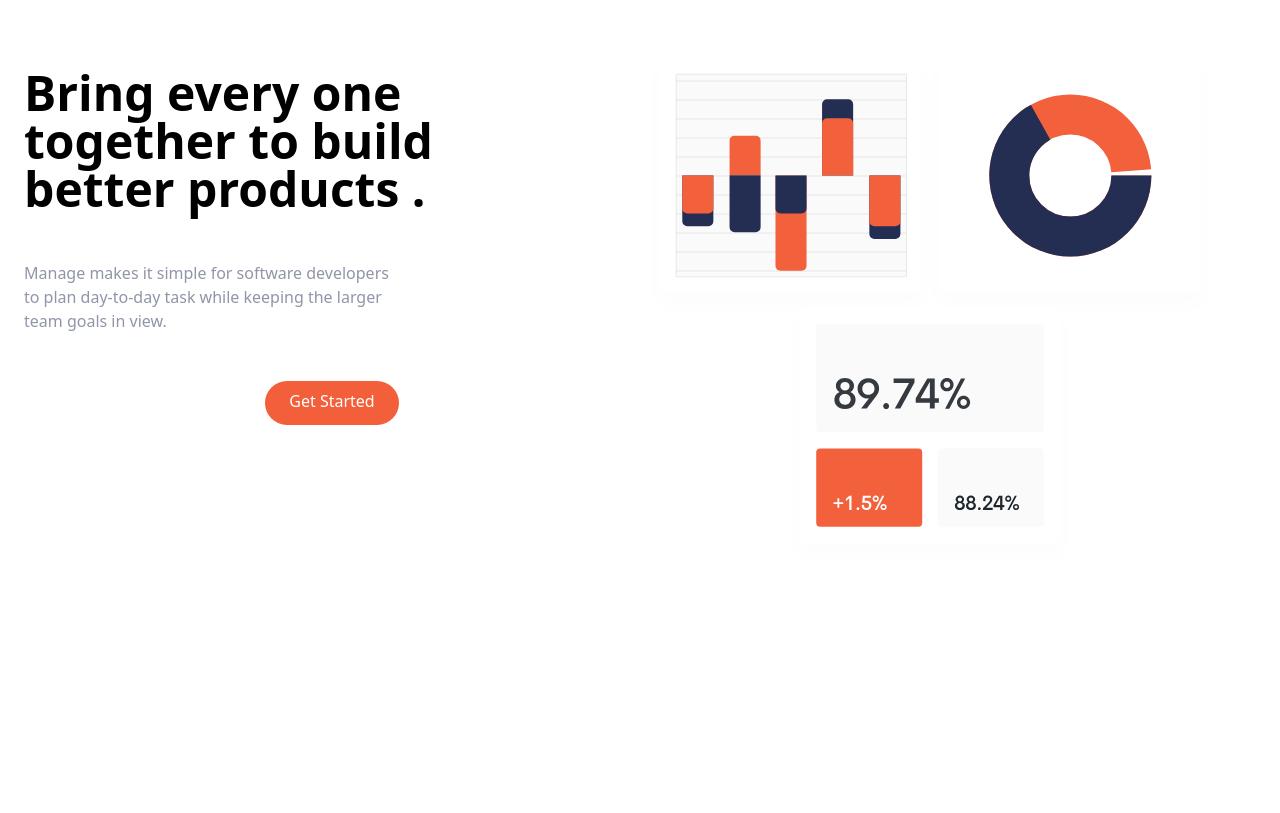
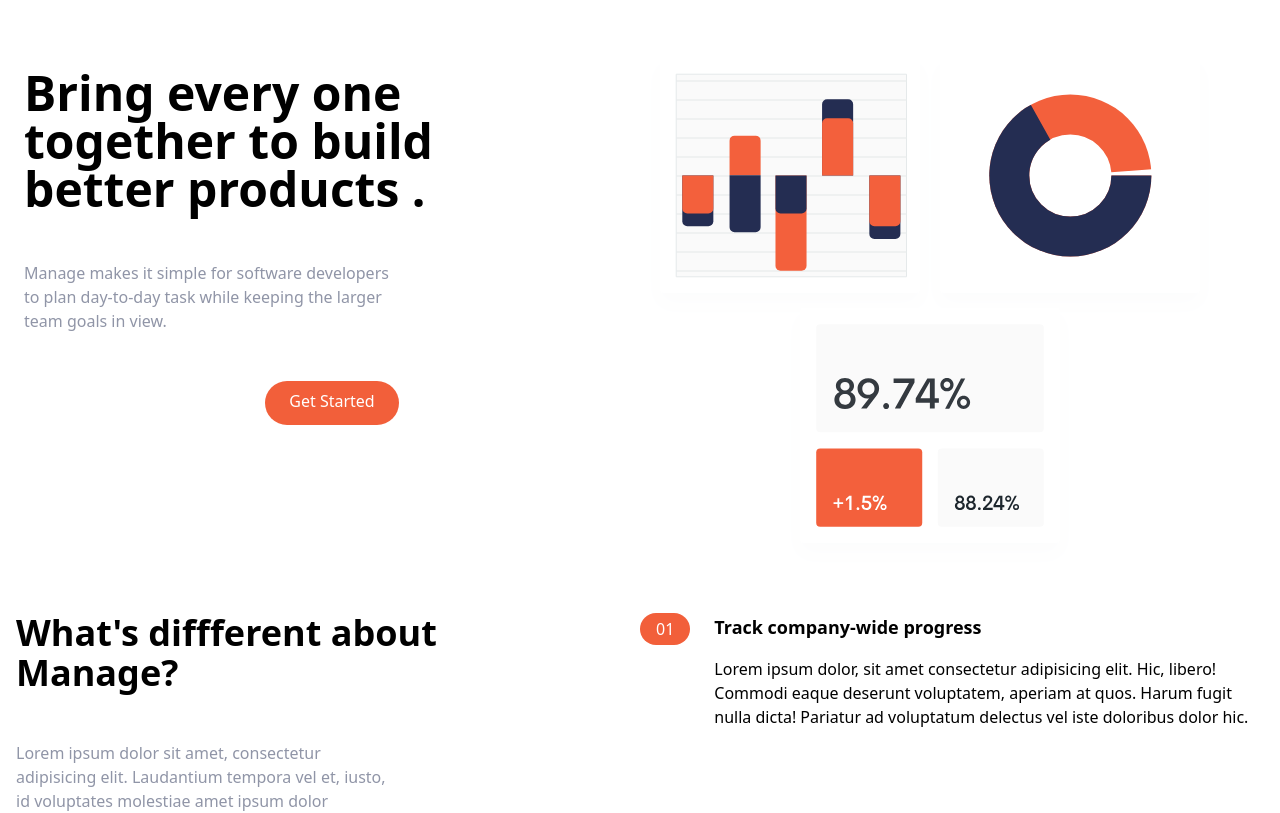
Before and after one commit to Mukiibi-G-J/manage-website, a website: page index.html in a window 1280 px wide. Shown: the part 84-897 px from the top of the page. Before the commit the page ends 800 px from the top, so only its background shows below. Drawn offline with Linux system fonts and the light colour scheme.

Commit message:
feature sections

```diff
--- a/index.html
+++ b/index.html
@@ -67,5 +67,55 @@
         </div>
       </div>
     </section>
+
+    <!-- feauters sections -->
+
+    <section class="features">
+      <div
+        class="container flex flex-col px-4 mt-10 space-y-12 md:space-y-0 md:flex-row"
+      >
+        <!-- whats diffferent -->
+        <div class="flex flex-col space-y-12 md:w-1/2">
+          <h2 class="max-w-md text-4xl font-bold text-center md:text-left">
+            What's diffferent about Manage?
+          </h2>
+          <p class="max-w-sm text-center text-darkGrayishBlue md:text-left">
+            Lorem ipsum dolor sit amet, consectetur adipisicing elit. Laudantium
+            tempora vel et, iusto, id voluptates molestiae amet ipsum dolor
+          </p>
+        </div>
+        <!-- numbered list -->
+        <div class="flex flex-col space-y-8 md:w-1/2">
+          <div
+            class="flex flex-col space-y-3 md:space-y-0 md:flex-row md:space-x-6"
+          >
+            <!-- heading -->
+            <div class="rounded-l-ful bg-brightRedSupLight md:bg-transparent">
+              <div class="flex items-center space-x-2">
+                <div
+                  class="px-4 py-2 text-white rounded-full md:py-1 bg-brightRed"
+                >
+                  01
+                </div>
+                <h3 class="text-base font-bold md:mb-4 md:hidden">
+                  Track company-wide progress
+                </h3>
+              </div>
+            </div>
+            <div>
+              <h3 class="hidden mb-4 text-lg font-bold md:block">
+                Track company-wide progress
+              </h3>
+              <p class="tex-darkGrayishBlue">
+                Lorem ipsum dolor, sit amet consectetur adipisicing elit. Hic,
+                libero! Commodi eaque deserunt voluptatem, aperiam at quos.
+                Harum fugit nulla dicta! Pariatur ad voluptatum delectus vel
+                iste doloribus dolor hic.
+              </p>
+            </div>
+          </div>
+        </div>
+      </div>
+    </section>
   </body>
 </html>
```
Also changed, not shown: css/main.css.
